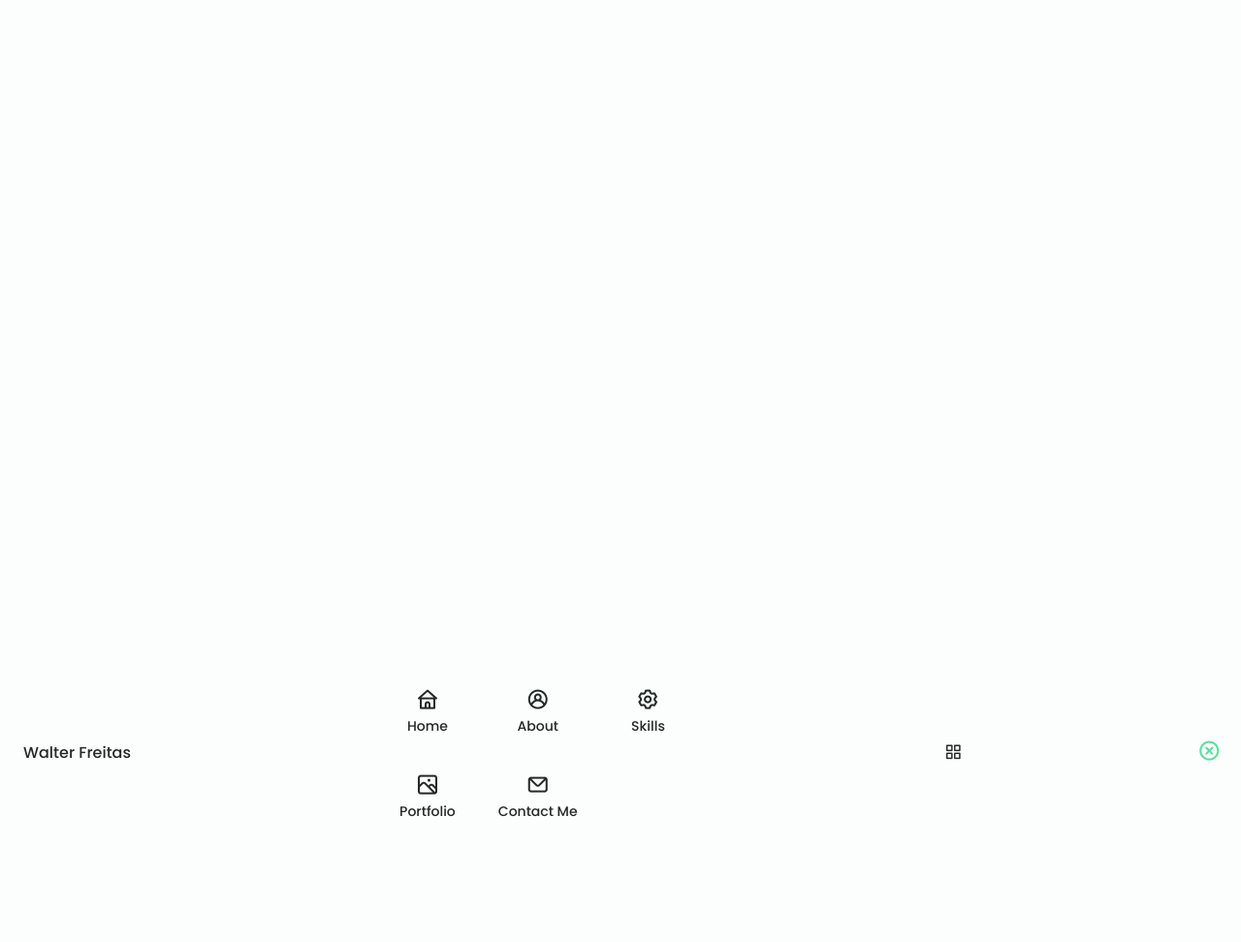
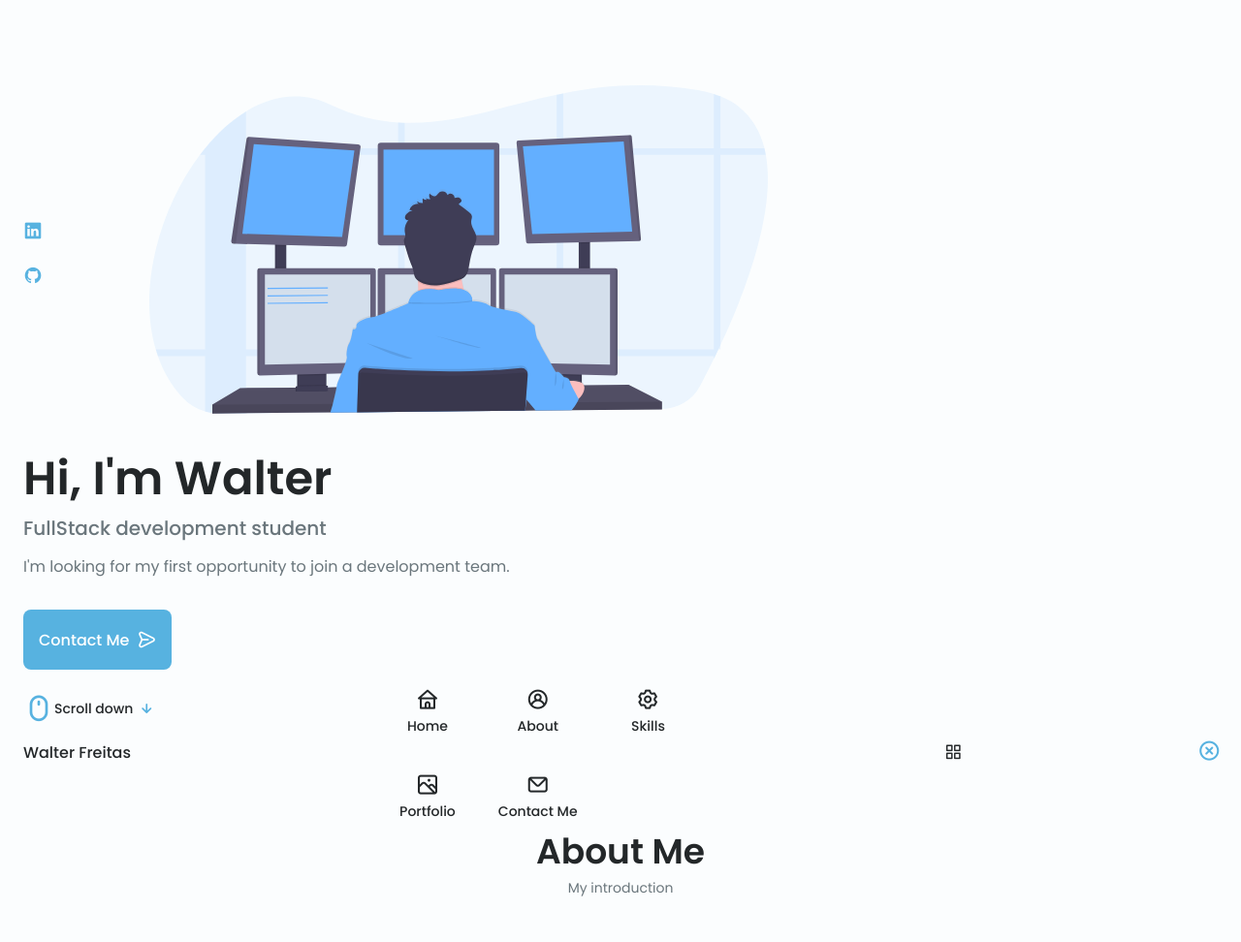
Before and after one commit to walterlbf/meuPortifolio, a plain HTML site: page index.html in a window 1280 px wide. Shown: the whole page at 97% size. Before the commit the page ends 800 px from the top, so only its background shows below. Drawn offline with nearby package versions, Linux system fonts and the light colour scheme.

Commit message:
inicio do about, nao sei se colocarei um about. imagens das skills

```diff
--- a/index.html
+++ b/index.html
@@ -60,6 +60,52 @@
         </nav>
     </header>
     <main class="main">
+        <section class="home section" id="home">
+            <div class="homeContainer container grid">
+                <div class="homeContent grid">
+                    <div class="homeSocial">
+                        <a href="https://www.linkedin.com/in/walterlbfreitas" target="_blank" class="homeSocial-icon">
+                            <i class="uil uil-linkedin"></i>
+                        </a>
+
+                        <a href="https://github.com/walterlbf" target="_blank" class=" homeSocial-icon">
+                            <i class="uil uil-github"></i>
+                        </a>
+                    </div>
+                    <div class="homeImg">
+                        <img src="./src/img/programming.svg" alt="">
+                    </div>
+                    <div class="homeData">
+                        <h1 class="homeTitle">Hi, I'm Walter</h1>
+                        <h3 class="homeSubtitle">FullStack development student</h3>
+                        <p class="homeDescription">I'm looking for my first opportunity to join a development team.</p>
+                        <a href="#contact" class="button buttonFlex">
+                            Contact Me <i class="uil uil-message buttonIcon"></i>
+                        </a>
+                    </div>
+                </div>
+                <div class="homeScroll">
+                    <a href="#about" class="homeScroll-button buttonFlex">
+                        <i class="uil uil-mouse-alt homeScroll-mouse"></i>
+                        <span class="homeScroll-name">Scroll down</span>
+                        <i class="uil uil-arrow-down homeScroll-arrow"></i>
+                    </a>
+                </div>
+            </div>
+        </section>
+
+        <!-- about -->
+        <section class="about section" id="about">
+            <h2 class="sectionTitle">
+                About Me
+            </h2>
+            <span class="sectionSubtitle">
+                My introduction
+            </span>
+            <div class="aboutContainer container grid">
+                <img src="" alt="" class="aboutImg">
+            </div>
+        </section>
 
     </main>
     <!-- script js -->
--- a/src/css/styles.css
+++ b/src/css/styles.css
@@ -5,7 +5,7 @@
 :root {
     --header-height: 3rem;
 
-    --hue-color: 150;
+    --hue-color: 200;
 
     --first-color: hsl(var(--hue-color), 69%, 61%);
     --first-color-second: hsl(var(--hue-color), 69%, 61%);
@@ -109,18 +109,18 @@ img {
     padding: 2rem 0 4rem;
 }
 
-.section-title{
+.sectionTitle{
     font-size: var(--h1-font-size);
 }
 
-.section-subtitle{
+.sectionSubtitle{
     display: block;
     font-size: var(--small-font-size);
     margin-bottom: var(--mb-3);
 }
 
-.section-title,
-.section-subtitle{
+.sectionTitle,
+.sectionSubtitle{
     text-align: center;
 }
 
@@ -226,3 +226,101 @@ img {
 .showMenu {
     bottom: 0;
 }
+
+/*  Home */
+.homeContainer {
+    gap: 1rem;
+}
+
+.homeContent {
+    grid-template-columns: .5fr 3fr;
+    padding-top: 3.5rem;
+    align-items: center;
+}
+
+.homeSocial {
+    display: grid;
+    grid-template-columns: max-content;
+    row-gap: 1rem;
+}
+
+.homeSocial-icon {
+    font-size: 1.25rem;
+    color: var(--first-color);
+}
+
+.homeSocial-icon:hover {
+    color: var(--first-color-alt);
+}
+
+.homeData {
+    grid-column: 1/3;
+}
+
+.homeTitle {
+    font-size: var(--big-font-size);
+}
+
+.homeSubtitle {
+    font-size: var(--h3-font-size);
+    color: var(--text-color);
+    font-weight: var(--font-medium);
+    margin-bottom: var(--mb-0-75);
+}
+
+.homeDescription {
+    margin-bottom: var(--mb-2);
+}
+
+.homeScroll {
+    /* display: none; */
+}
+
+.homeScroll-button {
+    color: var(--first-color);
+    transition: .3s;
+}
+
+.homeScroll-button:hover {
+    transform: translateY(0.25rem);
+}
+
+.homeScroll-mouse {
+    font-size: 2rem;
+}
+
+.homeScroll-name {
+    font-size: var(--small-font-size);
+    color: var(--title-color);
+    font-weight: var(--font-medium);
+    margin-right: var(--mb-0-25);
+}
+
+.homeScroll-arrow {
+    font-size: 1.25rem;
+}
+
+/* button */
+.button {
+    display: inline-block;
+    background-color: var(--first-color);
+    color: #FFF;
+    padding: 1rem;
+    border-radius: 0.5rem;
+    font-weight: var(--font-medium);
+}
+
+.button:hover {
+    background-color: var(--first-color-alt);
+}
+
+.buttonIcon {
+    font-size: 1.25rem;
+    margin-left: var(--mb-0-5);
+    transition: .3s;
+}
+
+.buttonFlex {
+    display: inline-flex;
+    align-items: center;
+}
```
Also changed, not shown: src/img/8-react.svg (added), src/img/blob.svg (added), src/img/css3.svg (added), src/img/html-5.svg (added), src/img/javascript.svg (added), src/img/programming.svg (added).
